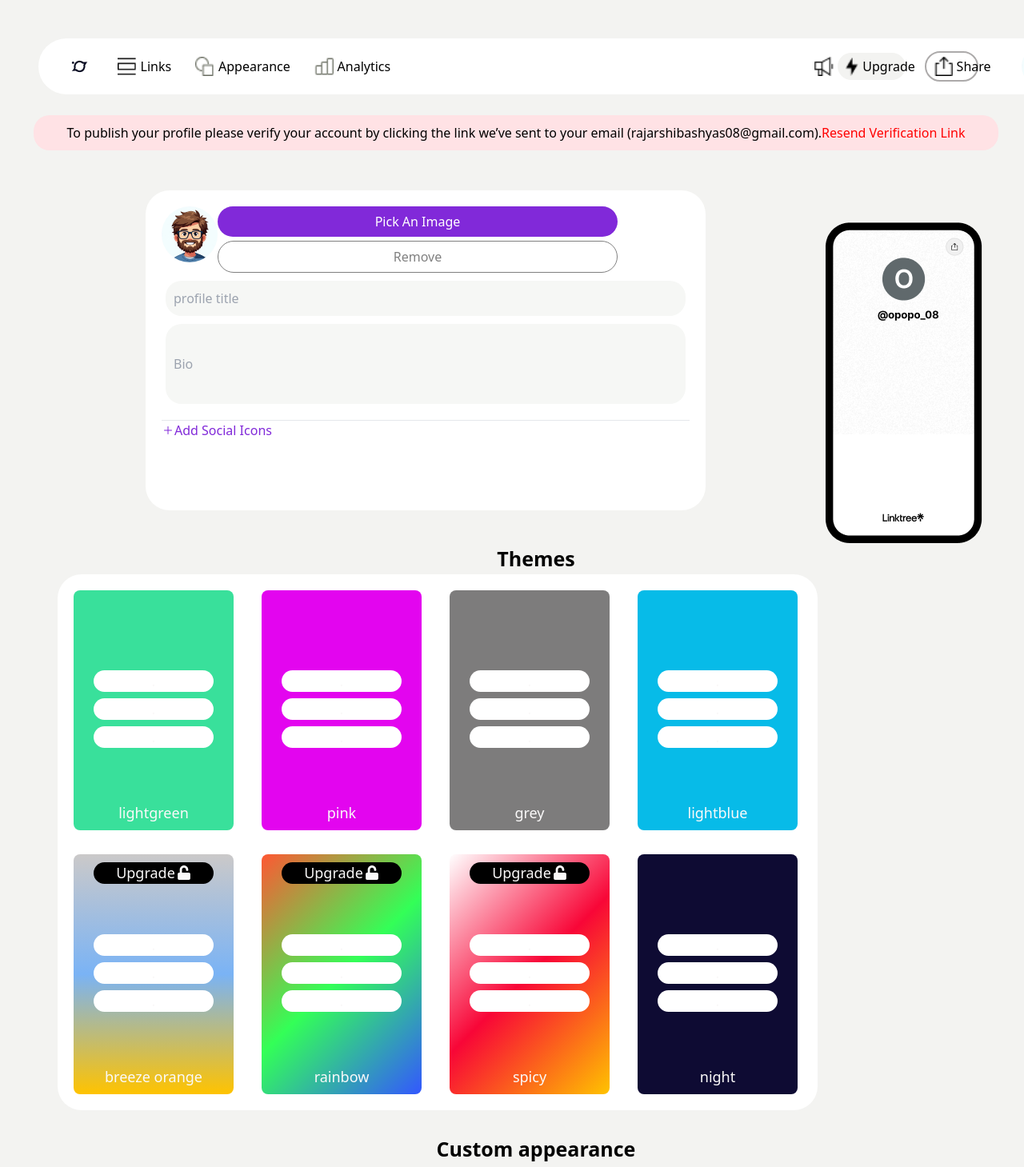
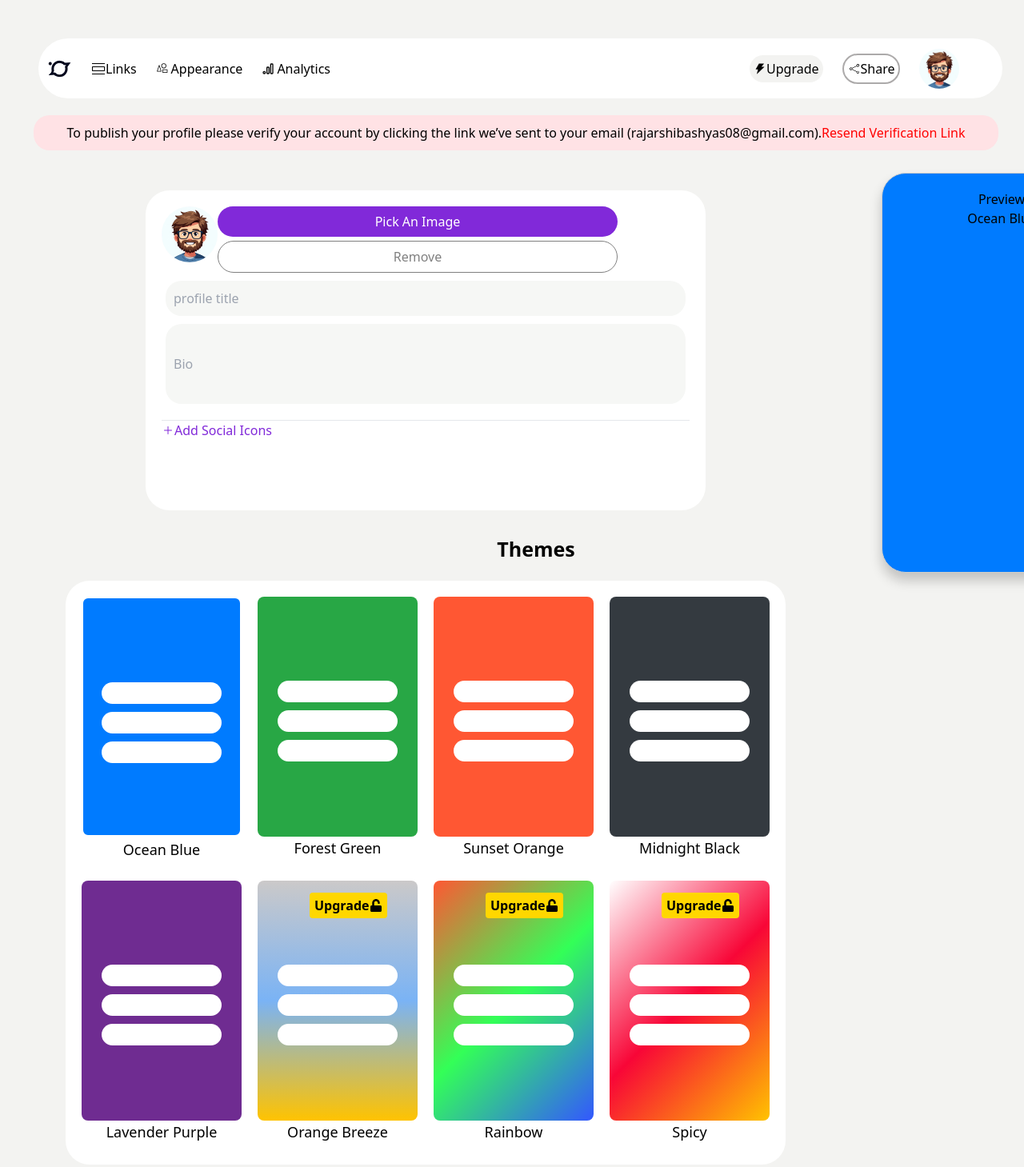
Before and after one commit to nat2132/MyLinkSpace, a React (Vite) app in the folder frontend/: page /appearance in a window 1280 px wide. Shown: the top 1459 px of the page at 80% size. Built offline with nearby package versions, Linux system fonts and the light colour scheme.

Commit message:
themes selection and preview

```diff
--- a/frontend/src/components/Analytics/analytics.jsx
+++ b/frontend/src/components/Analytics/analytics.jsx
@@ -1,12 +1,111 @@
-import React from 'react'
 
-function analytics() {
+import React, { useState } from 'react';
+import { themes } from '../../themes';
+import { FaUnlock } from "react-icons/fa";
+
+const Analytics = () => {
+  const [selectedTheme, setSelectedTheme] = useState(themes[0]);
+
+  const handleThemeChange = (theme) => {
+    setSelectedTheme(theme);
+  };
+
+  const handleUpgradeClick = (themeName) => {
+    alert(`Upgrading to ${themeName} theme!`);
+  };
+
   return (
-    <div>
-        hello
+    <div style={{ display: 'flex', padding: '20px' }}>
+      <div className='themes-container' style={{
+        display: 'grid',
+        gridTemplateColumns: 'repeat(4, 1fr)',
+        gap: '20px',
+        width: '900px',
+        height:'730px',
+        position:'relative'
+      }}>
+        {themes.map((theme, index) => (
+            <div>
+                                        {index >= themes.length - 3 && (
 
+
+                                                            <button
+                onClick={(e) => {
+                  e.stopPropagation(); // Prevent theme selection when clicking the button
+                  handleUpgradeClick(theme.name);
+                }}
+                style={{
+                  padding: '4px 6px',
+                  display:'flex',
+                  alignItems:'center',
+                  border: 'none',
+                  borderRadius: '4px',
+                  backgroundColor: '#FFD700',
+                  color: '#000',
+                  cursor: 'pointer',
+                  fontWeight: 'bold',
+                  marginLeft:'65px',
+                  position:'absolute',
+                  zIndex:'2',
+                  marginTop:'15px'
+                }}
+              >
+                Upgrade <FaUnlock/>
+              </button>
+
+
+
+
+
+
+            )}
+                          <div
+            key={theme.name}
+            onClick={() => handleThemeChange(theme)}
+            style={{
+              background: theme.backgroundColor,
+              color: theme.textColor,
+              position:'absolute',
+              zIndex:'1',
+              padding: '10px',
+              borderRadius: '8px',
+              textAlign: 'center',
+              cursor: 'pointer',
+              transition: 'transform 0.2s',
+              border: selectedTheme.name === theme.name ? '2px solid #ffffff' : 'none',
+            }}
+            className="grid-item"
+          >
+
+            <div style={{display:'flex',marginTop:'35px',gap:'10px',flexDirection:'column',alignItems:'center'}}>
+            <div className='in'style={{marginTop:'60px',width:'150px',borderRadius:'50px',backgroundColor:'white',color:'white'}}>.</div>
+            <div style={{width:'150px',borderRadius:'50px',backgroundColor:'white',color:'white'}}>.</div>
+            <div style={{width:'150px',borderRadius:'50px',backgroundColor:'white',color:'white'}}>.</div>
+            </div>
+            <h3 style={{marginTop:'95px'}}>{theme.name}</h3>
+
+          </div>
+            </div>
+
+        ))}
+      </div>
+
+      <div
+        style={{
+          padding: '20px',
+          border: '1px solid #ccc',
+          borderRadius: '30px',
+          background: selectedTheme.backgroundColor,
+          color: selectedTheme.textColor,
+          marginLeft: '20px',
+          flex: 1,
+        }}
+      >
+        <h2>Preview</h2>
+        <p>This is how the {selectedTheme.name} theme looks!</p>
+      </div>
     </div>
-  )
-}
+  );
+};
 
-export default analytics
+export default Analytics;
--- a/frontend/src/components/Appearance/appearance.css
+++ b/frontend/src/components/Appearance/appearance.css
@@ -9,18 +9,6 @@
     padding: 20px;
     border-radius: 30px;
     height: 400px;
-}
-.themes-container {
-    position: relative;
-    z-index: 1;
-    margin-left: 40px;
-    display: grid;
-    grid-template-columns: repeat(4, 1fr); /* 4 equal columns */
-    gap: 30px; /* Space between items */
-    padding: 20px; /* Padding around the grid */
-    width: 950px;
-    background-color: white;
-    border-radius: 30px;
 }
 .background {
     position: relative;
--- a/frontend/src/components/Appearance/appearance.jsx
+++ b/frontend/src/components/Appearance/appearance.jsx
@@ -5,14 +5,22 @@
 import { IoAdd } from "react-icons/io5";
 import mobile from '/src/images/mobile.png'
 import { FaUnlock } from "react-icons/fa";
+import { themes } from '../../themes';
 
 
 
 function appearance() {
-    const[color,setColor]=useState("")
-    function handleChange(e){
-        setColor(e.target.value)
-    }
+    const [selectedTheme, setSelectedTheme] = useState(themes[0]);
+
+    const handleThemeChange = (theme) => {
+      setSelectedTheme(theme);
+    };
+
+    const handleUpgradeClick = (themeName) => {
+      alert(`Upgrading to ${themeName} theme!`);
+    };
+
+
   return (
     <div>
         <Header/>
@@ -36,69 +44,113 @@
             </div>
 
         </div>
-        <div>
-            <img style={{marginTop:'-360px',marginLeft:'1000px'}} src={mobile} alt="" />
-        </div>
-        <h2 style={{marginLeft:'60px',fontWeight:'bolder',fontSize:'25px'}}>Themes</h2>
+        <h2 style={{marginTop:'30px',marginLeft:'60px',fontWeight:'bolder',fontSize:'25px'}}>Themes</h2>
 
-        <div className='themes-container'>
-        <div style={{    backgroundColor: '#39E09B', display:'flex',flexDirection:'column',alignItems:'center',gap:'0.5rem',position:'relative'}}class="grid-item">
-            <div className='in'style={{display:'block',marginTop:'100px',width:'150px',borderRadius:'50px',backgroundColor:'white'}}>.</div>
-            <div style={{width:'150px',borderRadius:'50px',backgroundColor:'white'}}>.</div>
-            <div style={{width:'150px',borderRadius:'50px',backgroundColor:'white'}}>.</div>
-            <div style={{marginTop:'60px'}}>lightgreen</div>
-        </div>
-        <div style={{backgroundColor:'rgb(227, 5, 239)',display:'flex',flexDirection:'column',alignItems:'center',gap:'0.5rem',position:'relative'}}class="grid-item">
-            <div className='in'style={{marginTop:'100px',width:'150px',borderRadius:'50px',backgroundColor:'white'}}>.</div>
-            <div style={{width:'150px',borderRadius:'50px',backgroundColor:'white'}}>.</div>
-            <div style={{width:'150px',borderRadius:'50px',backgroundColor:'white'}}>.</div>
-            <div style={{marginTop:'60px'}}>pink</div>
-        </div>
-        <div style={{backgroundColor:'rgb(125, 124, 124)',display:'flex',flexDirection:'column',alignItems:'center',gap:'0.5rem',position:'relative'}}class="grid-item">
-            <div className='in'style={{display:'block',marginTop:'100px',width:'150px',borderRadius:'50px',backgroundColor:'white'}}>.</div>
-            <div style={{width:'150px',borderRadius:'50px',backgroundColor:'white'}}>.</div>
-            <div style={{width:'150px',borderRadius:'50px',backgroundColor:'white'}}>.</div>
-            <div style={{marginTop:'60px'}}>grey</div>
-        </div>
-        <div style={{backgroundColor:'rgb(7, 187, 232)',display:'flex',flexDirection:'column',alignItems:'center',gap:'0.5rem',position:'relative'}}class="grid-item">
-            <div className='in'style={{display:'block',marginTop:'100px',width:'150px',borderRadius:'50px',backgroundColor:'white'}}>.</div>
-            <div style={{width:'150px',borderRadius:'50px',backgroundColor:'white'}}>.</div>
-            <div style={{width:'150px',borderRadius:'50px',backgroundColor:'white'}}>.</div>
-            <div style={{marginTop:'60px'}}>lightblue</div>
-        </div>
 
-        <div style={{background:'linear-gradient(#cbc9c9, #7ab3f5, #FFC300)',display:'flex',flexDirection:'column',alignItems:'center',gap:'0.5rem',position:'relative'}}class="grid-item">
-        <button style={{display:'flex',justifyContent:'center',alignItems:'center',width:'150px',borderRadius:'50px',backgroundColor:'black',gap:'2px',marginTop:'10px'}}>Upgrade<FaUnlock/></button>
-            <div className='in'style={{display:'block',marginTop:'55px',width:'150px',borderRadius:'50px',backgroundColor:'white'}}>.</div>
-            <div style={{width:'150px',borderRadius:'50px',backgroundColor:'white'}}>.</div>
-            <div style={{width:'150px',borderRadius:'50px',backgroundColor:'white'}}>.</div>
-            <div style={{marginTop:'60px'}}>breeze orange</div>
-        </div>
-        <div style={{background:'linear-gradient(135deg, #FF5733, #33FF57, #3357FF)',display:'flex',flexDirection:'column',alignItems:'center',gap:'0.5rem',position:'relative'}}class="grid-item">
-        <button style={{display:'flex',justifyContent:'center',alignItems:'center',width:'150px',borderRadius:'50px',backgroundColor:'black',gap:'2px',marginTop:'10px'}}>Upgrade<FaUnlock/></button>
-            <div className='in'style={{display:'block',marginTop:'55px',width:'150px',borderRadius:'50px',backgroundColor:'white'}}>.</div>
-            <div style={{width:'150px',borderRadius:'50px',backgroundColor:'white'}}>.</div>
-            <div style={{width:'150px',borderRadius:'50px',backgroundColor:'white'}}>.</div>
-            <div style={{marginTop:'60px'}}>rainbow</div>
-        </div>
-        <div style={{background: 'linear-gradient(135deg, #ffffff, #f80637, #FFC300)',display:'flex',flexDirection:'column',alignItems:'center',gap:'0.5rem',position:'relative'}}class="grid-item">
-        <button style={{display:'flex',justifyContent:'center',alignItems:'center',width:'150px',borderRadius:'50px',backgroundColor:'black',gap:'2px',marginTop:'10px'}}>Upgrade<FaUnlock/></button>
-            <div className='in'style={{display:'block',marginTop:'55px',width:'150px',borderRadius:'50px',backgroundColor:'white'}}>.</div>
-            <div style={{width:'150px',borderRadius:'50px',backgroundColor:'white'}}>.</div>
-            <div style={{width:'150px',borderRadius:'50px',backgroundColor:'white'}}>.</div>
-            <div style={{marginTop:'60px'}}>spicy</div>
-        </div>
-        <div style={{backgroundColor:'rgb(14, 11, 51)',display:'flex',flexDirection:'column',alignItems:'center',gap:'0.5rem',position:'relative'}}class="grid-item">
+    <div style={{ display: 'flex', padding: '20px' }}>
+      <div className='themes-container' style={{
+        display: 'grid',
+        gridTemplateColumns: 'repeat(4, 1fr)',
+        gap: '20px',
+        width: '900px',
+        height:'730px',
+        position:'relative',
+        backgroundColor:'white',
+        padding:'20px',
+        marginLeft:'30px',
+        borderRadius:'30px'
 
-            <div className='in'style={{display:'block',marginTop:'100px',width:'150px',borderRadius:'50px',backgroundColor:'white'}}>.</div>
-            <div style={{width:'150px',borderRadius:'50px',backgroundColor:'white'}}>.</div>
-            <div style={{width:'150px',borderRadius:'50px',backgroundColor:'white'}}>.</div>
-            <div style={{marginTop:'60px'}}>night</div>
-        </div>
+      }}>
+        {themes.map((theme, index) => (
+            <div>
+                                        {index >= themes.length - 3 && (
+
+
+                                                            <button
+                onClick={(e) => {
+                  e.stopPropagation(); // Prevent theme selection when clicking the button
+                  handleUpgradeClick(theme.name);
+                }}
+                style={{
+                  padding: '4px 6px',
+                  display:'flex',
+                  alignItems:'center',
+                  border: 'none',
+                  borderRadius: '4px',
+                  backgroundColor: '#FFD700',
+                  color: '#000',
+                  cursor: 'pointer',
+                  fontWeight: 'bold',
+                  marginLeft:'65px',
+                  position:'absolute',
+                  zIndex:'2',
+                  marginTop:'15px'
+                }}
+              >
+                Upgrade <FaUnlock/>
+              </button>
 
 
 
-        </div>
+
+
+
+            )}
+                          <div
+            key={theme.name}
+            onClick={() => handleThemeChange(theme)}
+            style={{
+              background: theme.backgroundColor,
+              color: theme.textColor,
+              position:'absolute',
+              zIndex:'1',
+              padding: '10px',
+              borderRadius: '8px',
+              textAlign: 'center',
+              cursor: 'pointer',
+              transition: 'transform 0.2s',
+              border: selectedTheme.name === theme.name ? '2px solid #ffffff' : 'none',
+            }}
+            className="grid-item"
+          >
+
+            <div style={{display:'flex',marginTop:'35px',gap:'10px',flexDirection:'column',alignItems:'center'}}>
+            <div className='in'style={{marginTop:'60px',width:'150px',borderRadius:'50px',backgroundColor:'white',color:'white'}}>.</div>
+            <div style={{width:'150px',borderRadius:'50px',backgroundColor:'white',color:'white'}}>.</div>
+            <div style={{width:'150px',borderRadius:'50px',backgroundColor:'white',color:'white'}}>.</div>
+            </div>
+            <h3 style={{marginTop:'95px'}}>{theme.name}</h3>
+
+          </div>
+            </div>
+
+        ))}
+      </div>
+
+      <div
+        style={{
+          padding: '20px',
+          border: '1px solid #ccc',
+          borderRadius: '30px',
+          background: selectedTheme.backgroundColor,
+          color: selectedTheme.textColor,
+          marginLeft: '20px',
+          flex: 1,
+          marginLeft:'1050px',
+          marginRight:'',
+          marginTop:'-510px',
+          position:'fixed',
+          height:'500px',
+          width:'300px',
+          boxShadow: '0 10px 15px rgba(0, 0, 0, 0.2)'
+        }}
+      >
+        <h2>Preview</h2>
+        <p> {selectedTheme.name} </p>
+      </div>
+    </div>
+
+
         <div style={{marginLeft:'60px',marginTop:'30px'}}>
         <h2 style={{fontWeight:'bolder',fontSize:'25px'}}>Custom appearance</h2>
         <p>Completely customize your Linktree profile. Change your background with colors,<br /> gradients and images. Choose a button style, change the typeface and more.</p>
@@ -118,7 +170,7 @@
         </div>
         <div style={{marginTop:'350px',marginLeft:'-700px'}}>
             <h2>Color</h2>
-            <input style={{border:'none',borderRadius:'30px',width:'50px',height:'50px'}}type="color" placeholder='color' value={color} onChange={handleChange} />
+            <input style={{border:'none',borderRadius:'30px',width:'50px',height:'50px'}}type="color" placeholder='color'   />
         </div>
 
 
@@ -164,7 +216,7 @@
 
         <div style={{marginTop:'50px',marginLeft:'80px'}}>
             <h2>button Color</h2>
-            <input style={{border:'none',borderRadius:'30px',width:'50px',height:'50px'}}type="color" placeholder='color' value={color} onChange={handleChange} />
+            <input style={{border:'none',borderRadius:'30px',width:'50px',height:'50px'}}type="color" placeholder='color' />
         </div>
 
 
@@ -190,7 +242,7 @@
         </select>
         <div style={{marginTop:'20px',marginLeft:''}}>
             <h2>Font Color</h2>
-            <input style={{border:'none',borderRadius:'30px',width:'50px',height:'50px'}}type="color" placeholder='color' value={color} onChange={handleChange} />
+            <input style={{border:'none',borderRadius:'30px',width:'50px',height:'50px'}}type="color" placeholder='color'  />
         </div>
 
 
--- a/frontend/src/components/Header/header.css
+++ b/frontend/src/components/Header/header.css
@@ -20,7 +20,7 @@
     margin-right: 1.5rem; /* Space between items */
 }
 
-.links img {
+.links icon {
    margin-right: 0.3rem;
    margin-left: 30px;
 
--- a/frontend/src/components/Header/header.jsx
+++ b/frontend/src/components/Header/header.jsx
@@ -9,6 +9,11 @@
 import share from '/src/images/share.png'
 import profile from '/src/images/profile.jpg'
 import { Link } from 'react-router-dom'
+import { AiFillThunderbolt } from "react-icons/ai";
+import { CiShare2 } from "react-icons/ci";
+import { TbBrandGoogleAnalytics } from "react-icons/tb";
+import { PiShapesLight } from "react-icons/pi";
+
 
 function Header() {
   return (
@@ -17,11 +22,10 @@
             <ul className='links'>
                 <li><img src={logo} alt="" /></li>
                 <li><img src={link} alt="" /><Link to='/links'>Links</Link></li>
-                <li><img src={appearance} alt="" /><Link to='/appearance'>Appearance</Link></li>
-                <li><img src={analytics} alt="" /><Link to='/analysis'>Analytics</Link></li>
-                <li style={{marginLeft:'500px'}}><img src={speaker} alt="" /></li>
-                <li><button className='upgrade-btn'><img src={upgrade} alt="" />Upgrade</button></li>
-                <li><button className='share-btn'><img src={share} alt="" />Share</button></li>
+                <li><PiShapesLight style={{marginRight:'3px',height:'55px'}}/><Link to='/appearance'>Appearance</Link></li>
+                <li><TbBrandGoogleAnalytics style={{marginRight:'3px'}} /><Link to='/analytics'>Analytics</Link></li>
+                <li><button style={{marginLeft:'500px',display:'flex',alignItems:'center'}} className='upgrade-btn'><AiFillThunderbolt/>Upgrade</button></li>
+                <li><button style={{display:'flex',alignItems:'center'}}className='share-btn'><CiShare2/>Share</button></li>
                 <li><img style={{height:'50px',width:'50px',borderRadius:'30px',marginRight:'20px'}} src={profile} alt="" /></li>
             </ul>
         </nav>
--- /dev/null
+++ b/frontend/src/themes.js
@@ -0,0 +1,43 @@
+// src/themes.js
+export const themes = [
+    {
+      name: 'Ocean Blue',
+      backgroundColor: '#007BFF',
+      textColor: 'black',
+    },
+    {
+      name: 'Forest Green',
+      backgroundColor: '#28A745',
+      textColor: 'black',
+    },
+    {
+      name: 'Sunset Orange',
+      backgroundColor: '#FF5733',
+      textColor: 'black',
+    },
+    {
+      name: 'Midnight Black',
+      backgroundColor: '#343A40',
+      textColor: 'black',
+    },
+    {
+      name: 'Lavender Purple',
+      backgroundColor: '#6F2C91',
+      textColor: 'black',
+    },
+    {
+      name: 'Orange Breeze ',
+      backgroundColor: 'linear-gradient(#cbc9c9, #7ab3f5, #FFC300)',
+      textColor: 'black',
+    },
+    {
+      name: 'Rainbow ',
+      backgroundColor: 'linear-gradient(135deg, #FF5733, #33FF57, #3357FF)',
+      textColor: 'black',
+    },
+    {
+      name: 'Spicy ',
+      backgroundColor: 'linear-gradient(135deg, #ffffff, #f80637, #FFC300)',
+      textColor: 'black',
+    },
+  ];
```
